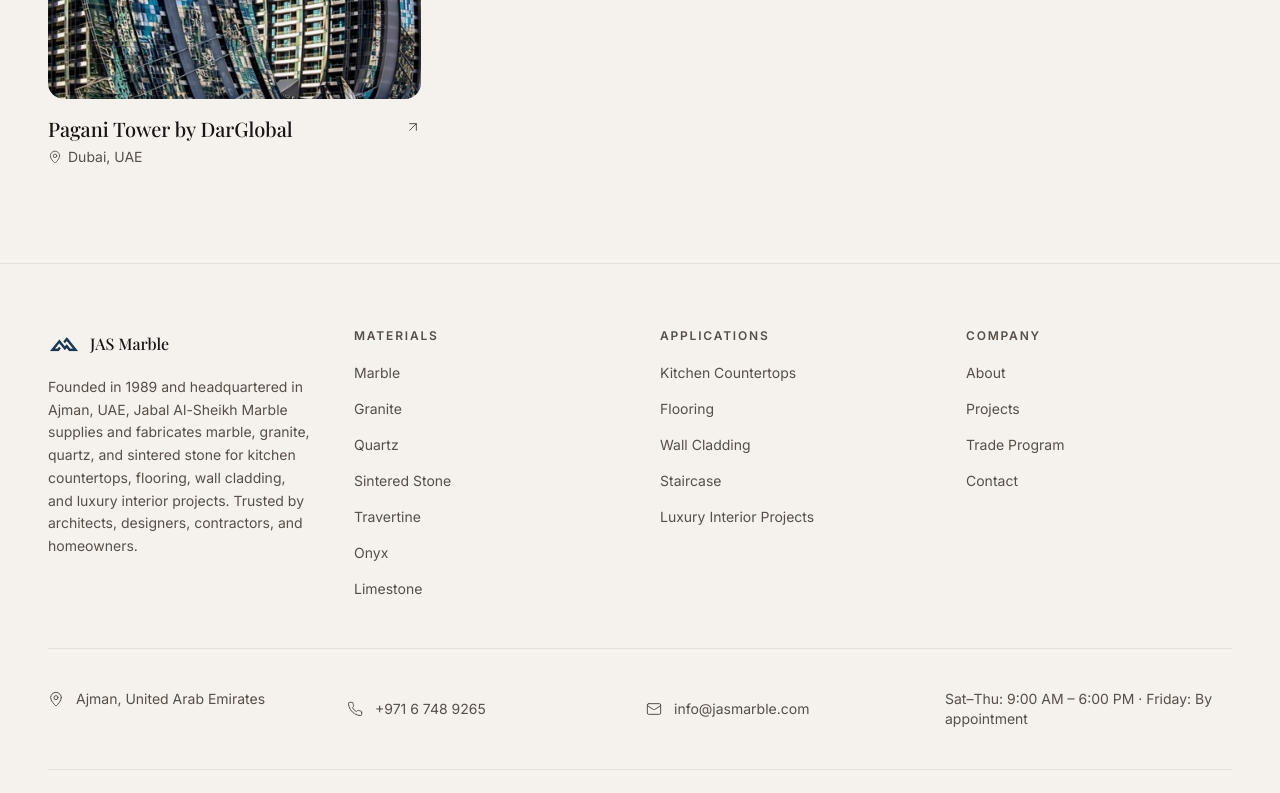
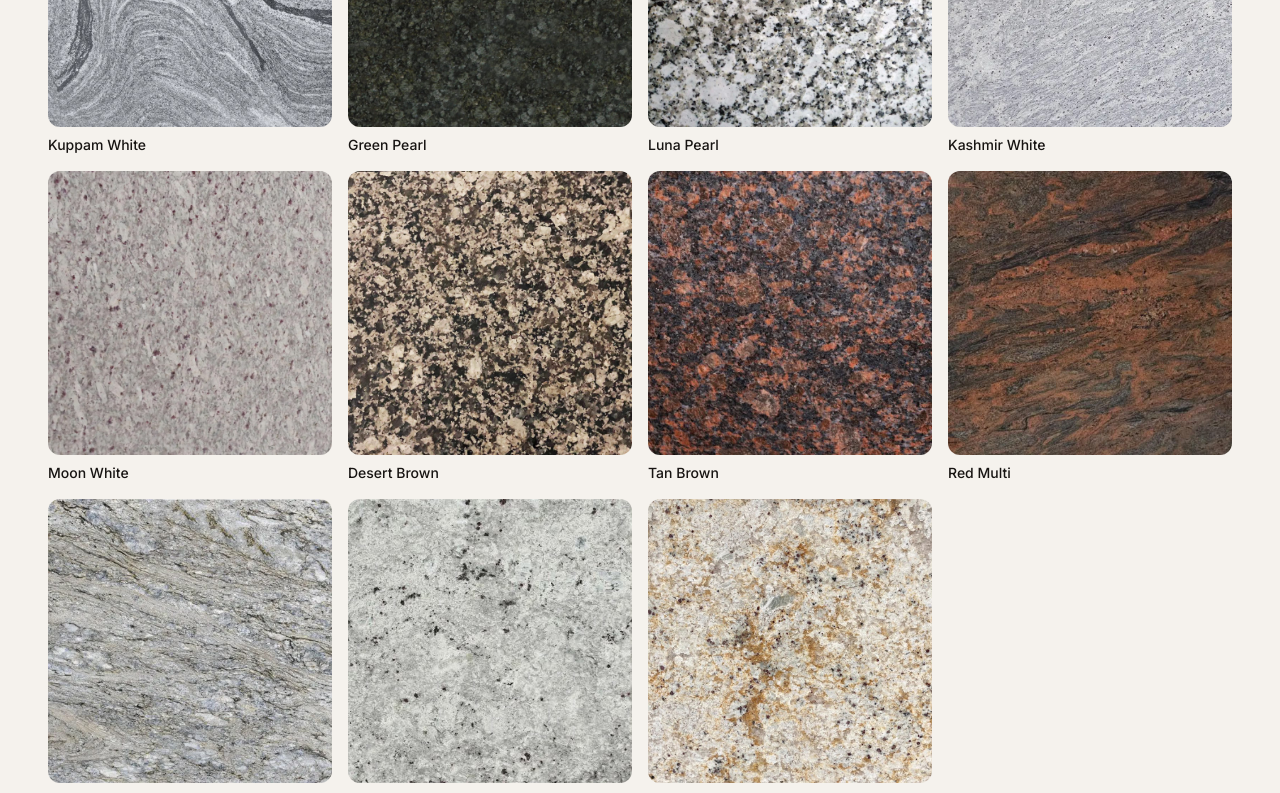
Before and after one commit to basselalnashar-gif/jas-marble-websitee, a Next.js app: page /materials/granite in a window 1280 px wide. Shown: the part 1340-2133 px from the top of the page. Built offline with nearby package versions, Linux system fonts and the light colour scheme.

Commit message:
Add 11 granite varieties and Kuppam White hero

```diff
--- a/src/data/materials.ts
+++ b/src/data/materials.ts
@@ -60,7 +60,21 @@
     description:
       "Granite is among the hardest natural stones available, prized for kitchens and high-traffic surfaces that need to perform as well as they look. Its crystalline structure gives every slab a distinctive, speckled depth.",
     images: [
+      { src: "/images/materials/granite/varieties/kuppam-white.jpg", alt: "Kuppam White granite slab texture" },
       { src: "/images/materials/granite/granite-01.jpg", alt: "Granite double-vanity bathroom countertop" },
+    ],
+    varieties: [
+      { name: "Kuppam White", image: { src: "/images/materials/granite/varieties/kuppam-white.jpg", alt: "Kuppam White granite slab" } },
+      { name: "Green Pearl", image: { src: "/images/materials/granite/varieties/green-pearl.jpg", alt: "Green Pearl granite slab" } },
+      { name: "Luna Pearl", image: { src: "/images/materials/granite/varieties/luna-pearl.jpg", alt: "Luna Pearl granite slab" } },
+      { name: "Kashmir White", image: { src: "/images/materials/granite/varieties/kashmir-white.jpg", alt: "Kashmir White granite slab" } },
+      { name: "Moon White", image: { src: "/images/materials/granite/varieties/moon-white.jpg", alt: "Moon White granite slab" } },
+      { name: "Desert Brown", image: { src: "/images/materials/granite/varieties/desert-brown.jpg", alt: "Desert Brown granite slab" } },
+      { name: "Tan Brown", image: { src: "/images/materials/granite/varieties/tan-brown.jpg", alt: "Tan Brown granite slab" } },
+      { name: "Red Multi", image: { src: "/images/materials/granite/varieties/red-multi.jpg", alt: "Red Multi granite slab" } },
+      { name: "Blue Dunes", image: { src: "/images/materials/granite/varieties/blue-dunes.jpg", alt: "Blue Dunes granite slab" } },
+      { name: "Colonial White", image: { src: "/images/materials/granite/varieties/colonial-white.jpg", alt: "Colonial White granite slab" } },
+      { name: "Colonial Gold", image: { src: "/images/materials/granite/varieties/colonial-gold.jpg", alt: "Colonial Gold granite slab" } },
     ],
     specs: [
       { label: "Durability", value: "Excellent — resists scratching and chipping" },
```
